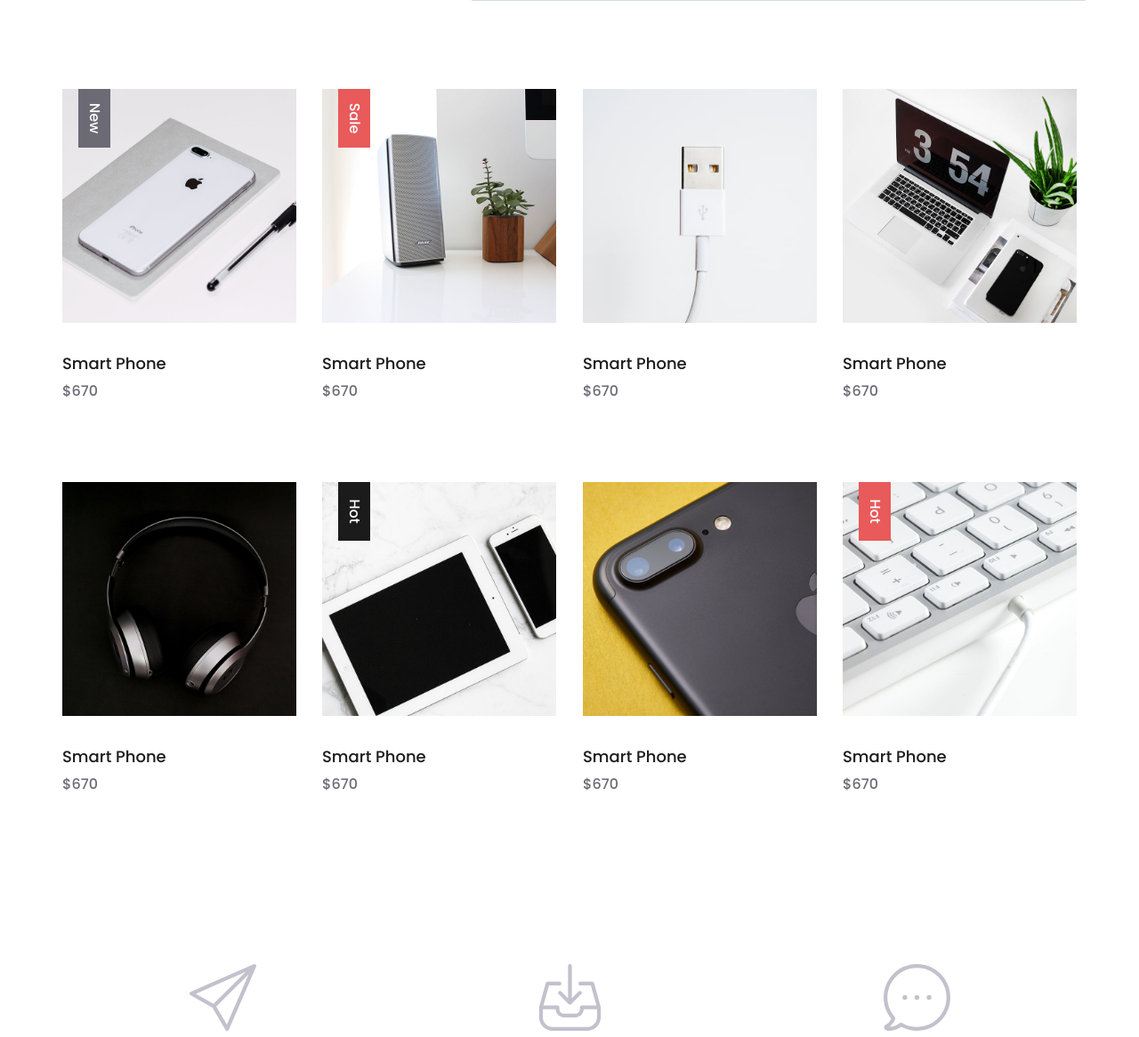
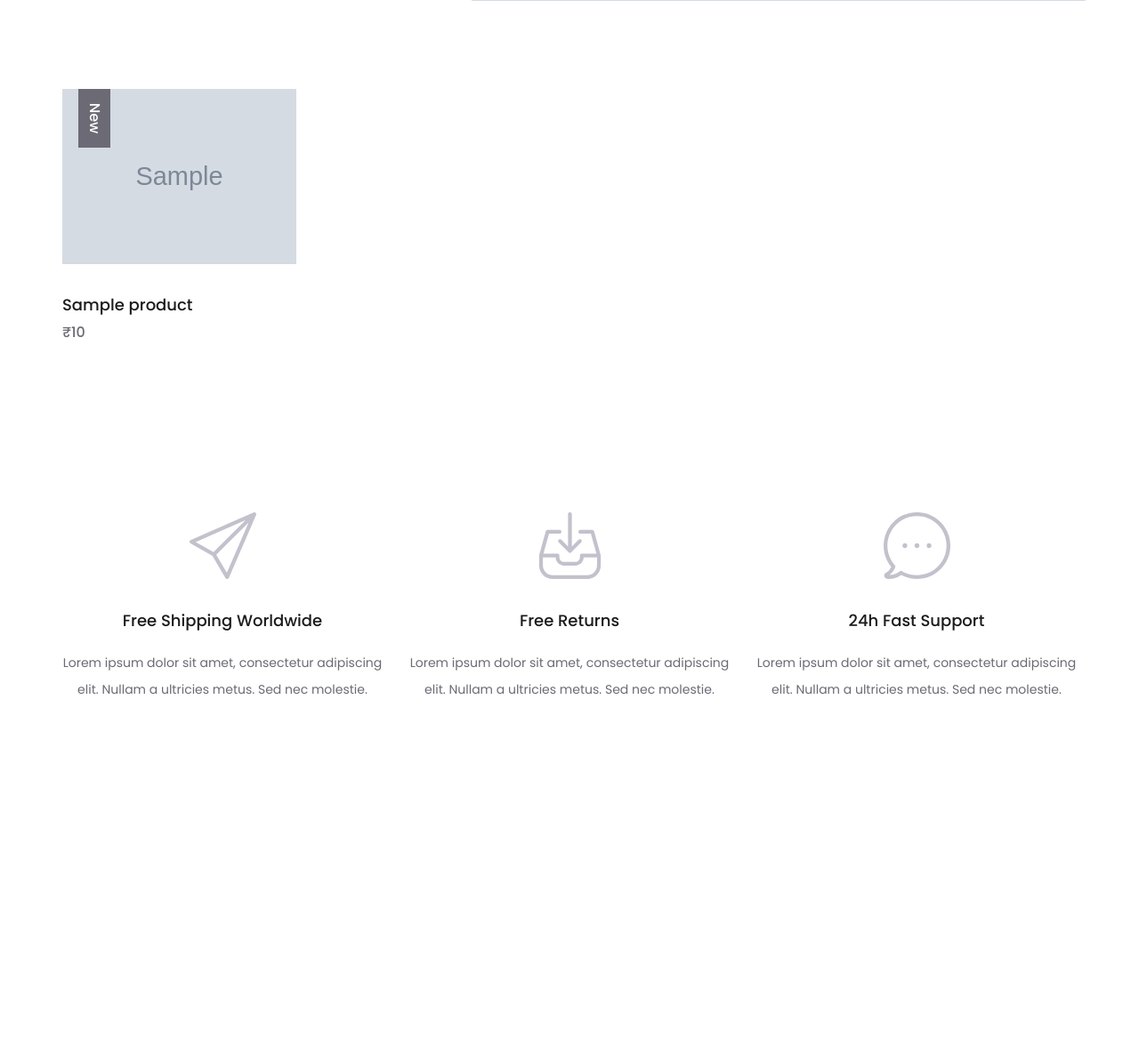
Before and after one commit to YogeshUpdhyay/EcommerceSite, a Django app: page / in a window 1280 px wide. Shown: the part 1439-2605 px from the top of the page at 89% size. After the commit the page ends 2220 px from the top, so only its background shows below. Run offline with Django 3.2, Linux system fonts and the light colour scheme; tables that the repository leaves empty hold one stand-in row (values such as "Sample post"); grey boxes marked "Sample" are stand-in pictures; some libraries are stand-ins or nearby versions.

Commit message:
Updated urls

```diff
--- a/EcommerceSite/urls.py
+++ b/EcommerceSite/urls.py
@@ -21,7 +21,7 @@ from django.conf import settings
 
 urlpatterns = [
     path('', include('home.urls')),
-    path('product.html',include('home.urls')),
+    path(r'^product.html/$',include('home.urls')),
     path('cart.html', include('home.urls')),
     path('checkout.html', include('home.urls')),
     path('contact.html', include('home.urls')),
--- a/home/admin.py
+++ b/home/admin.py
@@ -1,7 +1,8 @@
 from django.contrib import admin
-from .models import Featured,Offers,Slider
+from .models import Featured,Offers,Slider,Products
 # Register your models here.
 
 admin.site.register(Slider)
 admin.site.register(Offers)
 admin.site.register(Featured)
+admin.site.register(Products)
--- a/home/models.py
+++ b/home/models.py
@@ -15,3 +15,8 @@ class Featured(models.Model):
     img = models.ImageField(upload_to = 'pics')
     desc  = models.TextField()
     title = models.CharField(max_length = 50)
+
+class Products(models.Model):
+    img = models.ImageField(upload_to = 'pics')
+    name = models.CharField(max_length = 50)
+    price = models.IntegerField(default=0)
--- a/home/urls.py
+++ b/home/urls.py
@@ -3,7 +3,7 @@ from django.urls import path
 from . import views
 urlpatterns = [
     path('', views.index),
-    path('product.html', views.product),
+    path('product.html/$', views.product),
     path('cart.html', views.cart),
     path('checkout.html', views.checkout),
     path('contact.html', views.contact),
--- a/home/views.py
+++ b/home/views.py
@@ -1,5 +1,5 @@
 from django.shortcuts import render
-from .models import Slider,Featured,Offers
+from .models import Slider,Featured,Offers,Products
 # Create your views here.
 
 def index(request):
@@ -7,7 +7,14 @@ def index(request):
     slidernumber = range(2,len(slidercontent)+1)
     offers = Offers.objects.all()
     featured = Featured.objects.all()
-    return render(request,'index.html',{'slidercontent' : slidercontent, 'slidernumber' : slidernumber, 'offers' : offers[0], 'featured' : featured[0]})
+    products = Products.objects.all()
+    content = {
+        'slidercontent' : slidercontent,
+        'slidernumber' : slidernumber,
+        'offers' : offers[0],
+        'featured' : featured[0],
+        'products' : products}
+    return render(request,'index.html',content)
 
 def product(request):
     return render(request,'product.html')
--- a/templates/index.html
+++ b/templates/index.html
@@ -247,80 +247,17 @@
 					<div class="product_grid">
 
 						<!-- Product -->
+						{% for product in products %}
 						<div class="product">
-							<div class="product_image"><img src="{% static 'images/product_1.jpg' %}" alt=""></div>
-							<div class="product_extra product_new"><a href="categories.html">New</a></div>
+							<div class="product_image"><img src={{product.img.url}} alt=""></div>
+							<div class="product_extra product_new"><a href="product.html/${{product.name}}">New</a></div>
 							<div class="product_content">
-								<div class="product_title"><a href="product.html">Smart Phone</a></div>
-								<div class="product_price">$670</div>
+								<div class="product_title"><a href="product.html/{{product.name}}">{{product.name}}</a></div>
+								<div class="product_price">&#8377;{{product.price}}</div>
 							</div>
 						</div>
+						{% endfor %}
 
-						<!-- Product -->
-						<div class="product">
-							<div class="product_image"><img src="{% static 'images/product_2.jpg' %}" alt=""></div>
-							<div class="product_extra product_sale"><a href="categories.html">Sale</a></div>
-							<div class="product_content">
-								<div class="product_title"><a href="product.html">Smart Phone</a></div>
-								<div class="product_price">$670</div>
-							</div>
-						</div>
-
-						<!-- Product -->
-						<div class="product">
-							<div class="product_image"><img src="{% static 'images/product_3.jpg' %}" alt=""></div>
-							<div class="product_content">
-								<div class="product_title"><a href="product.html">Smart Phone</a></div>
-								<div class="product_price">$670</div>
-							</div>
-						</div>
-
-						<!-- Product -->
-						<div class="product">
-							<div class="product_image"><img src="{% static 'images/product_4.jpg' %}" alt=""></div>
-							<div class="product_content">
-								<div class="product_title"><a href="product.html">Smart Phone</a></div>
-								<div class="product_price">$670</div>
-							</div>
-						</div>
-
-						<!-- Product -->
-						<div class="product">
-							<div class="product_image"><img src="{% static 'images/product_5.jpg' %}" alt=""></div>
-							<div class="product_content">
-								<div class="product_title"><a href="product.html">Smart Phone</a></div>
-								<div class="product_price">$670</div>
-							</div>
-						</div>
-
-						<!-- Product -->
-						<div class="product">
-							<div class="product_image"><img src="{% static 'images/product_6.jpg' %}" alt=""></div>
-							<div class="product_extra product_hot"><a href="categories.html">Hot</a></div>
-							<div class="product_content">
-								<div class="product_title"><a href="product.html">Smart Phone</a></div>
-								<div class="product_price">$670</div>
-							</div>
-						</div>
-
-						<!-- Product -->
-						<div class="product">
-							<div class="product_image"><img src="{% static 'images/product_7.jpg' %}" alt=""></div>
-							<div class="product_content">
-								<div class="product_title"><a href="product.html">Smart Phone</a></div>
-								<div class="product_price">$670</div>
-							</div>
-						</div>
-
-						<!-- Product -->
-						<div class="product">
-							<div class="product_image"><img src="{% static 'images/product_8.jpg' %}" alt=""></div>
-							<div class="product_extra product_sale"><a href="categories.html">Hot</a></div>
-							<div class="product_content">
-								<div class="product_title"><a href="product.html">Smart Phone</a></div>
-								<div class="product_price">$670</div>
-							</div>
-						</div>
 
 					</div>
 
```
Also changed, not shown: home/migrations/0004_products.py (added), media/pics/product_1.jpg (added), media/pics/product_2.jpg (added), media/pics/product_3.jpg (added), media/pics/product_4.jpg (added), media/pics/product_5.jpg (added).
